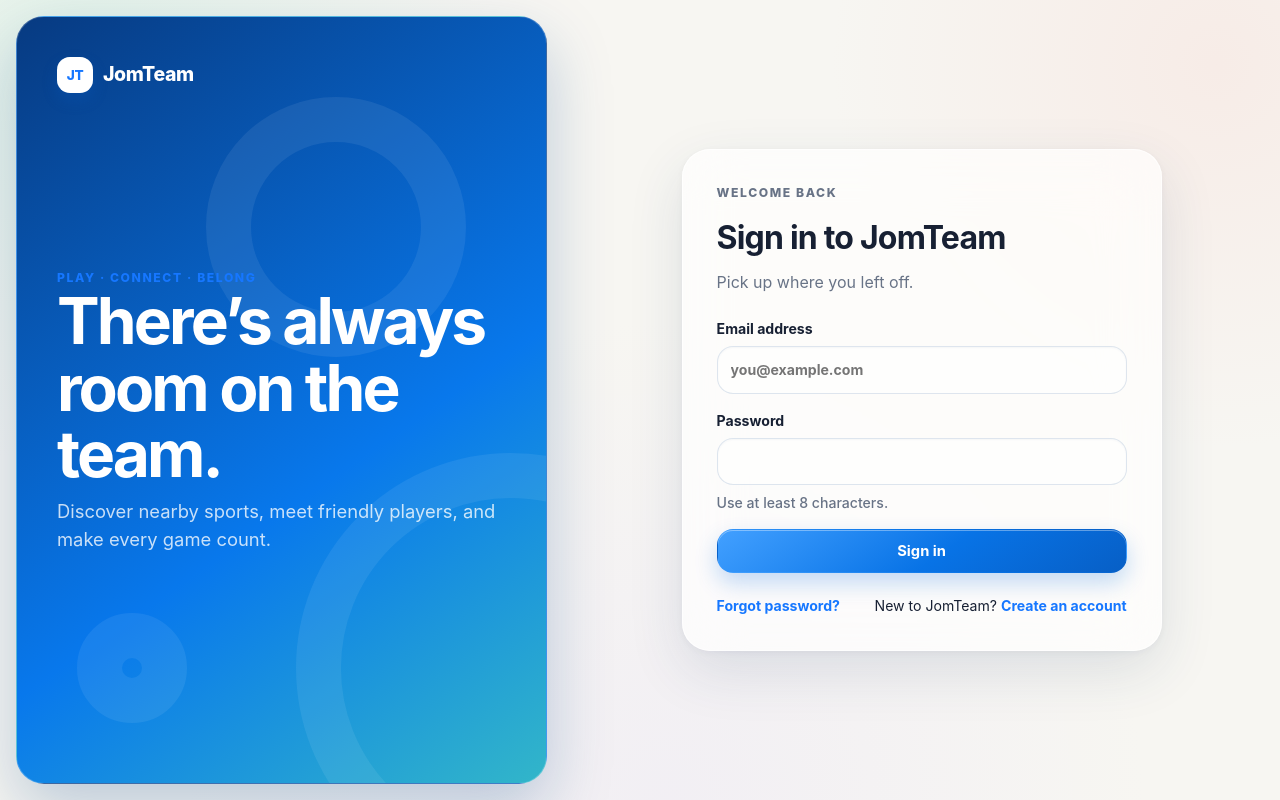
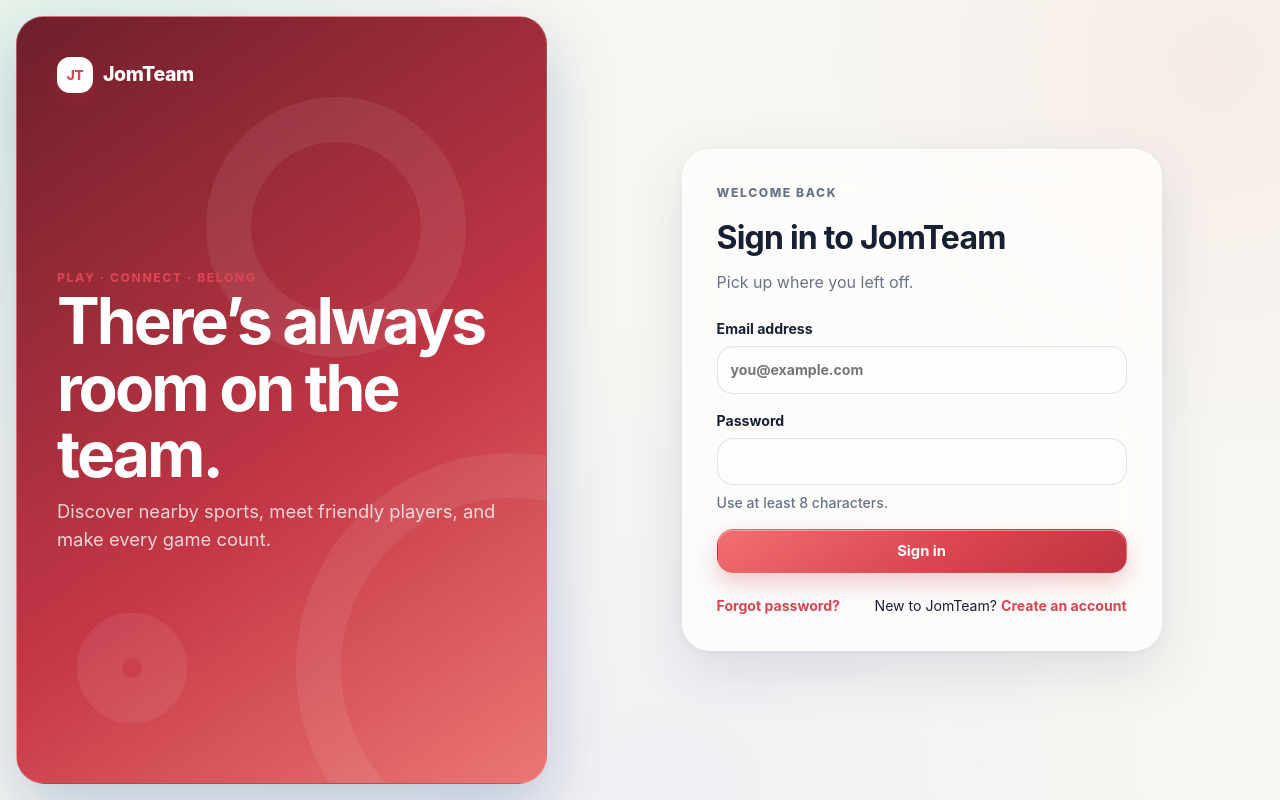
Before and after one commit to liowzhiheng/JomTeam2.0, an Angular app: page /#/login in a window 1280 px wide. Built offline with nearby package versions, Linux system fonts and the light colour scheme.

Commit message:
Adopt red as JomTeam primary color

```diff
--- a/src/styles.scss
+++ b/src/styles.scss
@@ -30,3 +30,7 @@
 .sport-badminton{--sport-accent:var(--mint);background-color:#228c6f}.sport-basketball{--sport-accent:var(--amber);background-color:#b96b1f}.sport-running{--sport-accent:var(--coral);background-color:#d55d61}.sport-pickleball{--sport-accent:var(--violet);background-color:#6657ad}.sport-tennis,.sport-football{--sport-accent:var(--forest);background-color:#3d7855}.match-cover[class*='sport-']{box-shadow:inset 0 0 0 999px color-mix(in srgb,var(--sport-accent) 16%,transparent)}.match-date-ticket{border:1px solid color-mix(in srgb,var(--sport-accent,var(--blue)) 30%,white);border-top:3px solid var(--sport-accent,var(--blue))}.match-cover .sport-label{color:var(--ink)}.seat-dots i{border-color:color-mix(in srgb,var(--sport-accent,var(--mint)) 45%,transparent)}.seat-dots i.filled{background:var(--sport-accent,var(--mint));border-color:var(--sport-accent,var(--mint));box-shadow:0 0 0 2px color-mix(in srgb,var(--sport-accent,var(--mint)) 13%,transparent)}
 .status-badge.open{background:rgba(219,246,235,.86);color:#17745b}.status-badge.full{background:rgba(255,239,210,.88);color:#9a6414}.status-badge.cancelled{background:rgba(255,227,229,.88);color:#b63742}.status-badge.completed{background:rgba(233,230,249,.9);color:#625398}.sport-chip:nth-child(1) span{color:var(--mint);background:rgba(222,247,237,.72)}.sport-chip:nth-child(2) span{color:var(--forest);background:rgba(226,242,229,.72)}.sport-chip:nth-child(3) span{color:#ba701c;background:rgba(255,240,215,.78)}.sport-chip:nth-child(4) span{color:#cf5f58;background:rgba(255,229,226,.78)}.sport-chip:nth-child(5) span{color:var(--violet);background:rgba(235,231,253,.8)}
 .activity-ring{background:conic-gradient(from -45deg,var(--blue) 0%,var(--mint) 44%,var(--amber) var(--progress),rgba(31,124,101,.12) 0)}.onboarding-card{background:linear-gradient(125deg,rgba(255,255,255,.82),rgba(233,248,241,.7) 56%,rgba(253,240,225,.58))}.onboarding-steps .done{color:#17745b;border-color:rgba(39,179,138,.22);background:rgba(225,248,238,.72)}.onboarding-steps .done i{background:var(--mint)}
+
+/* Brand primary: JomTeam red. Deep red remains reserved for destructive actions. */
+:root{--blue:#d94550;--blue-dark:#b72f3b;--danger:#a92f3b}.brand-mark{background:linear-gradient(145deg,#f37b79,#db4651 58%,#bc3340);box-shadow:0 7px 15px rgba(191,51,64,.24),inset 0 1px rgba(255,255,255,.4)}.button.primary{background:linear-gradient(145deg,#f17072,#da4550 55%,#be3340);box-shadow:0 10px 22px rgba(202,55,69,.25),inset 0 1px rgba(255,255,255,.4)}.button.primary:hover{background:linear-gradient(145deg,#e76065,#c53543 55%,#a92936)}input:focus,select:focus,textarea:focus,.search-field:focus-within{border-color:var(--blue);box-shadow:0 0 0 4px rgba(217,69,80,.15),inset 0 1px 2px rgba(75,30,35,.04)}*:focus-visible{outline-color:rgba(217,69,80,.58)}
+.auth-brand-panel{background:linear-gradient(145deg,#6e1f2b,#c43746 58%,#ec7773)}.detail-hero{background:linear-gradient(135deg,#b93342,#df5e5d 58%,#ef9b7f);box-shadow:0 20px 48px rgba(179,48,61,.22),inset 0 1px rgba(255,255,255,.32)}.rating-card{background:linear-gradient(135deg,#bb3444,#dd615f 62%,#efa07d)}.message.mine p{background:linear-gradient(145deg,#ee6f70,#d8424d)}.avatar{background:linear-gradient(140deg,#fce3de,#f2b9b4);color:#9f3540}.mini-avatar{background:#f9d9d5;color:#9f3540}
```
